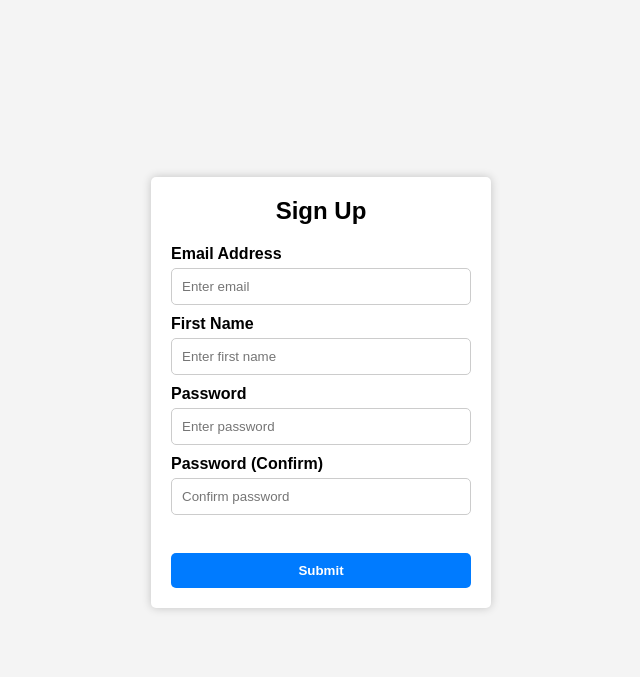
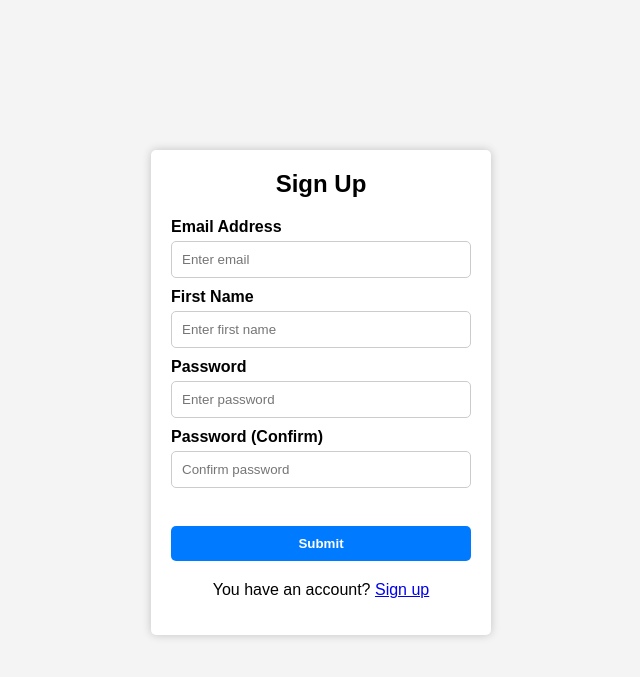
Before and after one commit to huseyincanbay/flask-web, a Flask app: page /sign-up in a window 1280 px wide. Shown: the top 677 px of the page, without its empty margins (319-959 px from the left). Run offline with Flask 3, Linux system fonts and the light colour scheme.

Commit message:
some frontend parts are updated

```diff
--- a/website/static/auth.css
+++ b/website/static/auth.css
@@ -57,3 +57,8 @@
 .btn-primary:hover {
   background-color: #0056b3;
 }
+
+.signup-link {
+  text-align: center;
+  margin-top: 20px;
+}
--- a/website/templates/login.html
+++ b/website/templates/login.html
@@ -22,7 +22,7 @@
       placeholder="Enter password"
     />
   </div>
-  <br />
   <button type="submit" class="btn btn-primary">Login</button>
+  <p class="signup-link">Don't have an account? <a href="{{ url_for('auth.sign_up') }}">Sign up</a></p>
 </form>
 {% endblock %}
--- a/website/templates/sign-up.html
+++ b/website/templates/sign-up.html
@@ -44,5 +44,6 @@
       </div>
       <br />
       <button type="submit" class="btn btn-primary">Submit</button>
+      <p class="signup-link">You have an account? <a href="{{ url_for('auth.login') }}">Sign up</a></p>
     </form>
     {% endblock %}
```
Lines whose indentation alone changed are shown as unchanged.
